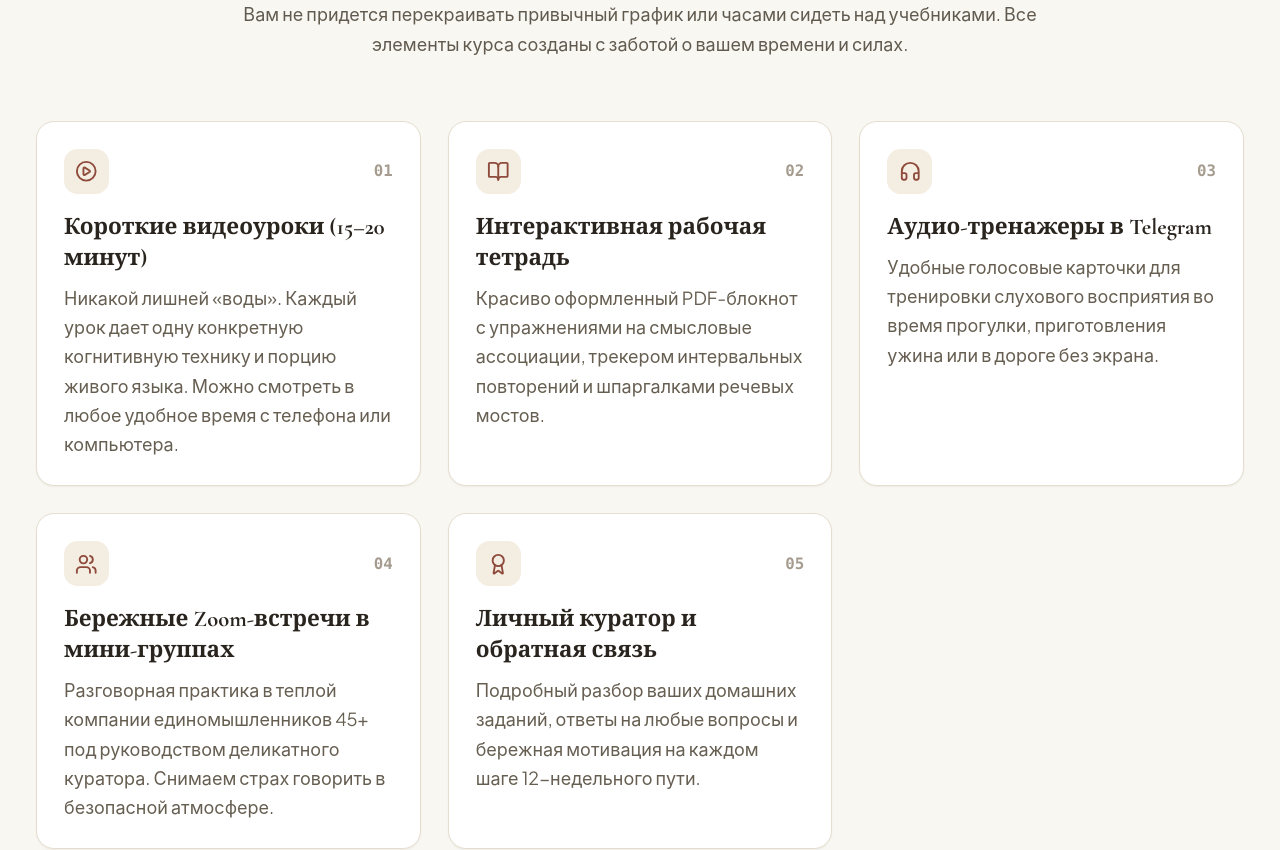
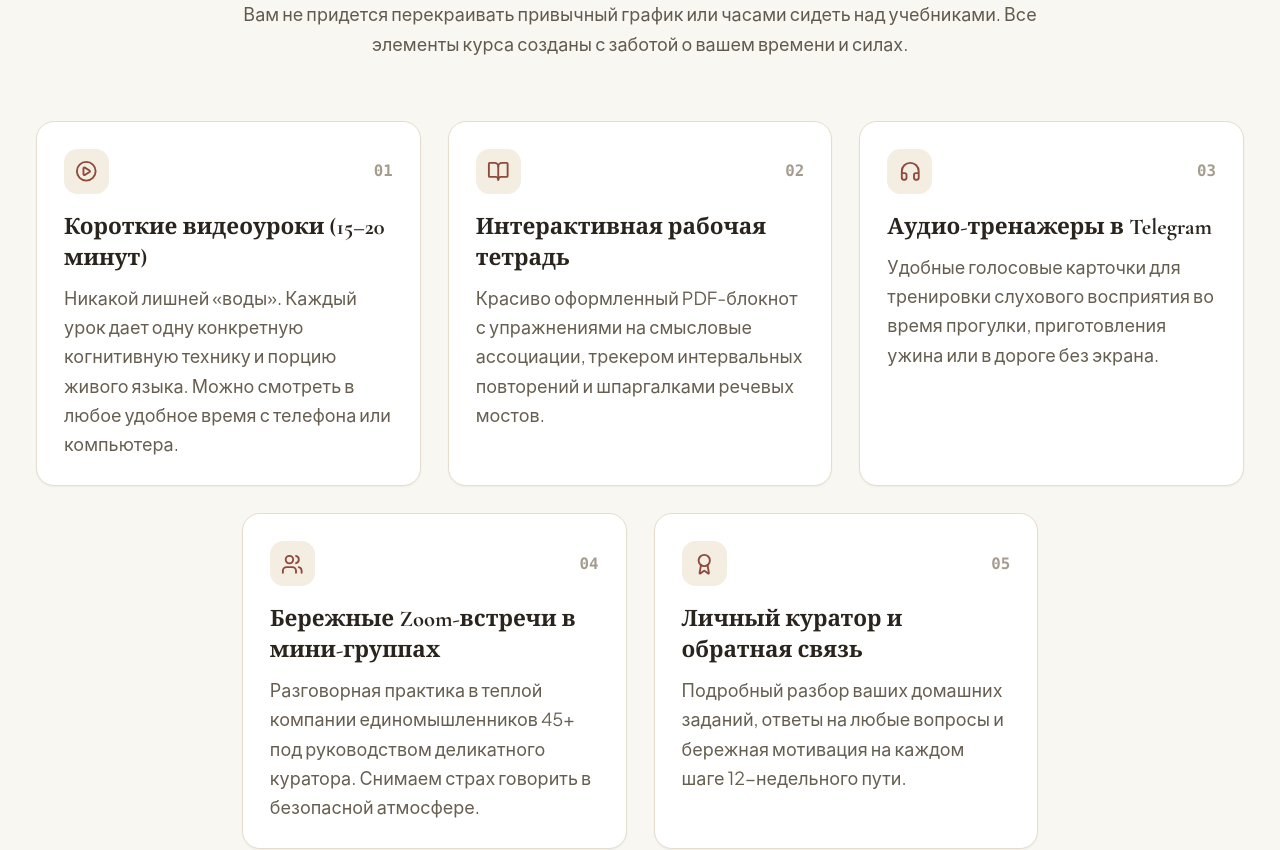
Before and after one commit to bars4um-sys/ClearMind_Google, a React (Vite) app: page / in a window 1280 px wide. Shown: the part 7480-8330 px from the top of the page. Built offline with nearby package versions, Linux system fonts and the light colour scheme.

Commit message:
Center process cards to remove empty gap in last row

```diff
--- a/src/components/StudyProcessSection.tsx
+++ b/src/components/StudyProcessSection.tsx
@@ -55,13 +55,13 @@ export const StudyProcessSection: React.FC = () => {
         </div>
 
         {/* 5 Process Cards Grid */}
-        <div className="grid grid-cols-1 md:grid-cols-2 lg:grid-cols-3 gap-5 sm:gap-6">
+        <div className="flex flex-wrap justify-center gap-6">
           {steps.map((item, index) => {
             const Icon = item.icon;
             return (
               <div
                 key={index}
-                className="bg-white rounded-2xl p-5 sm:p-6 border border-[#E6DDCE] shadow-xs flex flex-col justify-between hover:border-[#A04F3F]/40 transition-all"
+                className="w-full md:w-[calc(50%-0.75rem)] lg:w-[calc(33.333%-1rem)] bg-white rounded-2xl p-5 sm:p-6 border border-[#E6DDCE] shadow-xs flex flex-col justify-between hover:border-[#A04F3F]/40 transition-all"
               >
                 <div>
                   <div className="flex items-center justify-between mb-4">
```
